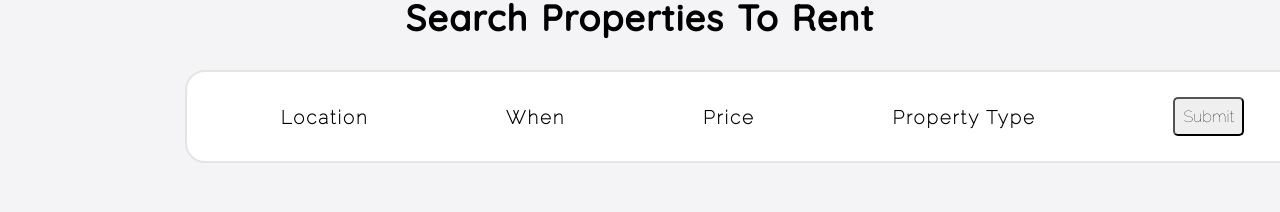
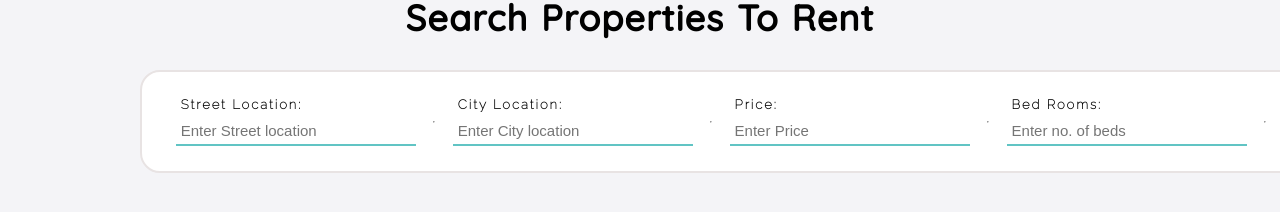
Before and after one commit to Ak-sd7/Reunion_assignment, a React (Vite) app: page / in a window 1280 px wide. Shown: the part 160-372 px from the top of the page. Built offline with nearby package versions, Linux system fonts and the light colour scheme; grey boxes are pictures that could not be loaded; a web font is replaced by a local one.

Commit message:
filter update

```diff
--- a/src/Components/Card.jsx
+++ b/src/Components/Card.jsx
@@ -13,7 +13,7 @@ const Card = ({showFilter, toggleFilter, image_id, street, citi, bed, bath, sqft
 
   return (
     <div className="card-container">
-        <div className={`card ${showFilter ? "filter-active" : ""}`}>
+        <div className={`card`}>
         <img src={image_id}/>
         <div className="details">
             <div className="intro">
--- /dev/null
+++ b/src/Components/Filter.jsx
@@ -0,0 +1,51 @@
+import "../Styles/Filter.css"
+
+const Filter = ({ locationFilter, handleLocationInputChange, toggleFilter}) => {
+  return (
+    <div className="filter-it">
+        <div>
+            <h4> Street Location:</h4>
+            <input
+                type="text"
+                placeholder="Enter Street location"
+                value={locationFilter}
+                onChange={handleLocationInputChange}
+            />
+        </div>
+        <hr/>
+        <div>
+            <h4>City Location:</h4>
+            <input
+                type="text"
+                placeholder="Enter City location"
+                value={locationFilter}
+                onChange={handleLocationInputChange}
+            />
+        </div>
+        <hr/>
+        <div>
+            <h4>Price:</h4>
+            <input
+                type="text"
+                placeholder="Enter Price"
+                value={locationFilter}
+                onChange={handleLocationInputChange}
+            />
+        </div>
+        <hr/>
+        <div>
+            <h4>Bed Rooms:</h4>
+            <input
+                type="text"
+                placeholder="Enter no. of beds"
+                value={locationFilter}
+                onChange={handleLocationInputChange}
+            />
+        </div>
+        <hr/>
+        <button onClick={toggleFilter}>Submit</button>
+        </div>
+  )
+}
+
+export default Filter
--- a/src/Pages/Rent.jsx
+++ b/src/Pages/Rent.jsx
@@ -2,13 +2,23 @@ import "../Styles/rent.css"
 import Card from "../Components/Card"
 import infoData from "../data/info.json"
 import { useState } from "react";
+import Filter from "../Components/Filter";
 
 const Rent = () => {
   const maxData = 42;
   const data = infoData.slice(0, maxData);
 
   const [showFilter, setShowFilter] = useState(false);
+  const [locationFilter, setLocationFilter] = useState("");
+  const [filteredData, setFilteredData] = useState(infoData);
 
+  const handleLocationInputChange = (event) => {
+    setLocationFilter(event.target.value);
+    const filtered = infoData.filter((info) =>
+      info.citi.toLowerCase().includes(locationFilter.toLowerCase())
+    );
+    setFilteredData(filtered);
+  };
   const toggleFilter = () => {
     setShowFilter(!showFilter);
   };
@@ -19,16 +29,14 @@ const Rent = () => {
         <div className="top">
           <h2>Search Properties To Rent</h2>
         </div>
-        <div className="filter-it">
-          <h3>Location</h3>
-          <h3>When</h3>
-          <h3>Price</h3>
-          <h3>Property Type</h3>
-          <button onClick={toggleFilter}>Submit</button>
-        </div>
+        <Filter
+          locationFilter={locationFilter}
+          handleLocationInputChange={handleLocationInputChange}
+          toggleFilter={toggleFilter}
+        />
         <div className="property">
             {
-              data.map((info, index)=>(
+              showFilter? (filteredData.map((info, index)=>(
                 <Card
                   key={index}
                   showFilter={showFilter}
@@ -41,7 +49,20 @@ const Rent = () => {
                   sqft={info.sqft}
                   price = {info.price}
                 />
-              ))
+              ))):(data.map((info, index)=>(
+                <Card
+                  key={index}
+                  showFilter={showFilter}
+                  toggleFilter={toggleFilter}
+                  street={info.street}
+                  image_id={info.image_id}
+                  bed={info.bed}
+                  bath={info.bath}
+                  citi={info.citi}
+                  sqft={info.sqft}
+                  price = {info.price}
+                />
+              )))
             }
         </div>
       </div>
--- a/src/Styles/Card.css
+++ b/src/Styles/Card.css
@@ -1,9 +1,7 @@
 .card-container{
     display: flex;
 }
-.filter-active {
-    filter: grayscale(100%);
-  }
+
 .card{
     transition: filter 0.3s ease-in-out;
     border: 2px solid rgb(232, 227, 227);
--- /dev/null
+++ b/src/Styles/Filter.css
@@ -0,0 +1,17 @@
+input{
+    /* border-radius: 5px; */
+    padding: 5px;
+    width: 240px;
+    font-size: 15px;
+    outline: none;
+    border: none;
+    border-bottom: 2px solid rgb(97, 196, 196);
+}
+h4{
+    font-size: small;
+    padding-left: 5px;
+    padding-bottom: 5px;
+}
+hr{
+    color: rgb(123, 118, 118);
+}
--- a/src/Styles/rent.css
+++ b/src/Styles/rent.css
@@ -22,8 +22,8 @@
     letter-spacing: 2px;
     justify-content: space-around;
     align-items: center;
-    margin-left: 185px;
-    width: 1155px;
+    margin-left: 140px;
+    width: 1250px;
     border: 2px solid rgb(232, 227, 227);
     padding: 25px;
     border-radius: 20px;
```
Also changed, not shown: src/Pages/Home.jsx (deleted).
